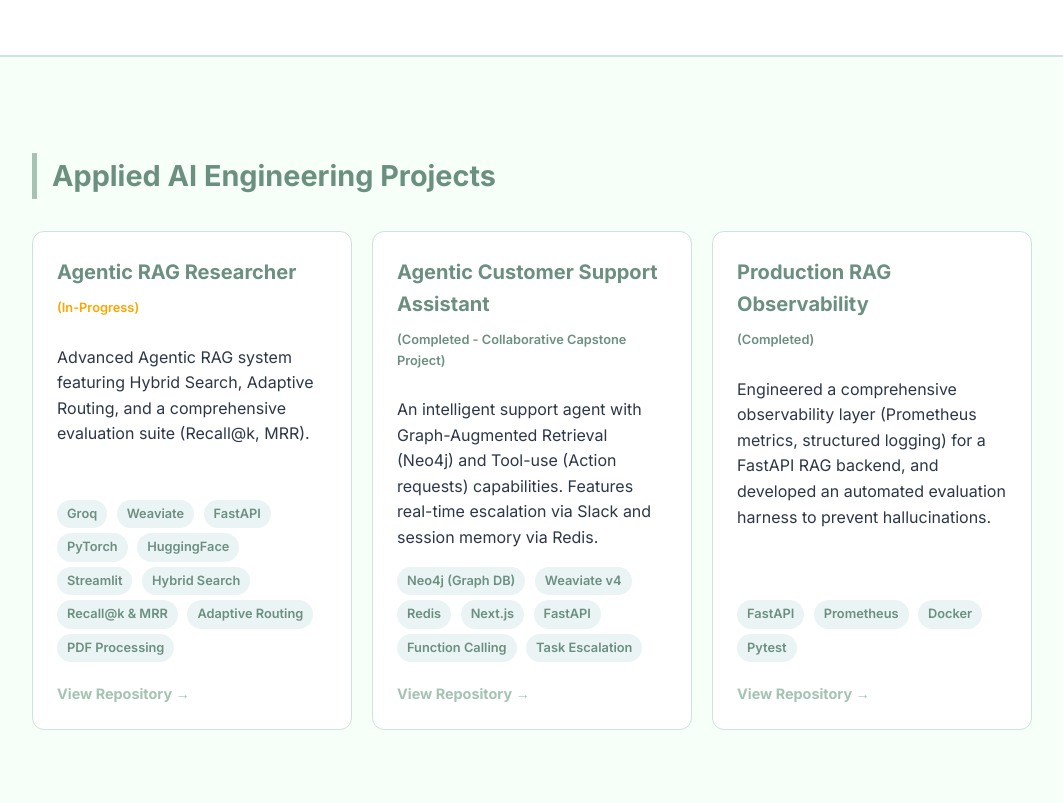
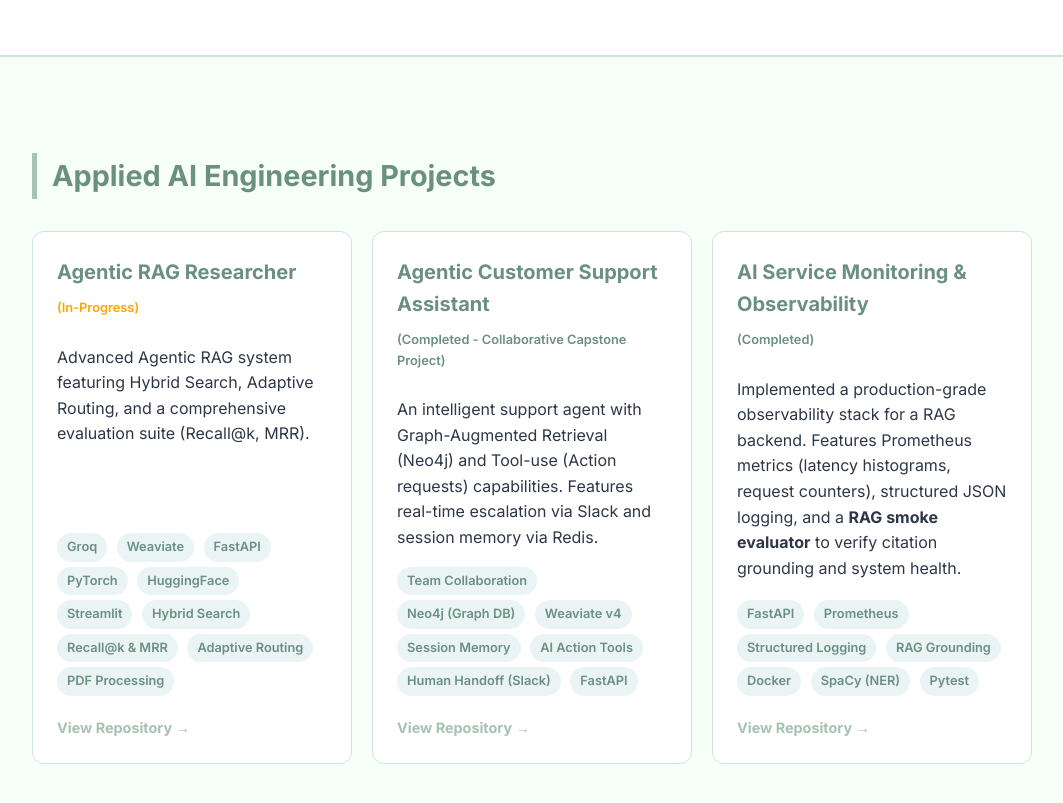
Before and after one commit to Jumana-ML/Jumana-ML.github.io, a Jekyll site: the page index.html, which Jekyll copies as it is, in a window 1280 px wide and 900 px high, scrolled down 467 px. Shown: the top 803 px of the window, without its empty margins (108-1171 px from the left). Built offline with Jekyll 4.4.1, drawn with Linux system fonts in a browser that asks for light colours.

Commit message:
Update index.html

```diff
--- a/index.html
+++ b/index.html
@@ -219,31 +219,34 @@
             </div>
             <p>An intelligent support agent with Graph-Augmented Retrieval (Neo4j) and Tool-use (Action requests) capabilities. Features real-time escalation via Slack and session memory via Redis.</p>
             <div class="skills-tag">
+                <span class="tag">Team Collaboration</span>
                 <span class="tag">Neo4j (Graph DB)</span>
                 <span class="tag">Weaviate v4</span>
-                <span class="tag">Redis</span>
-                <span class="tag">Next.js</span>
+                <span class="tag">Session Memory</span>
+                <span class="tag">AI Action Tools</span>
+                <span class="tag">Human Handoff (Slack)</span>
                 <span class="tag">FastAPI</span>
-                <span class="tag">Function Calling</span>
-                <span class="tag">Task Escalation</span>
             </div>
             <a href="https://github.com/capstone-group1-team2/main-repo" target="_blank" class="repo-link">View Repository →</a>
         </div>
 
         <!-- البطاقة الثالثة (Completed) -->
         <div class="card">
-            <h3>Production RAG Observability</h3>
+            <h3>AI Service Monitoring & Observability</h3>
             <div style="font-size: 0.8rem; color: var(--jungle-teal); margin-top: -10px; margin-bottom: 10px; font-weight: 600;">
                 (Completed)
             </div>
-            <p>Engineered a comprehensive observability layer (Prometheus metrics, structured logging) for a FastAPI RAG backend, and developed an automated evaluation harness to prevent hallucinations.</p>
+            <p>Implemented a production-grade observability stack for a RAG backend. Features Prometheus metrics (latency histograms, request counters), structured JSON logging, and a <strong>RAG smoke evaluator</strong> to verify citation grounding and system health.</p>
             <div class="skills-tag">
                 <span class="tag">FastAPI</span>
                 <span class="tag">Prometheus</span>
+                <span class="tag">Structured Logging</span>
+                <span class="tag">RAG Grounding</span>
                 <span class="tag">Docker</span>
+                <span class="tag">SpaCy (NER)</span>
                 <span class="tag">Pytest</span>
             </div>
-            <a href="https://github.com/jumana-ml/m11-l11" target="_blank" class="repo-link">View Repository →</a>
+            <a href="https://github.com/jumana-ml/ai-service-monitoring-observability" target="_blank" class="repo-link">View Repository →</a>
         </div>
 
     </div>
```
